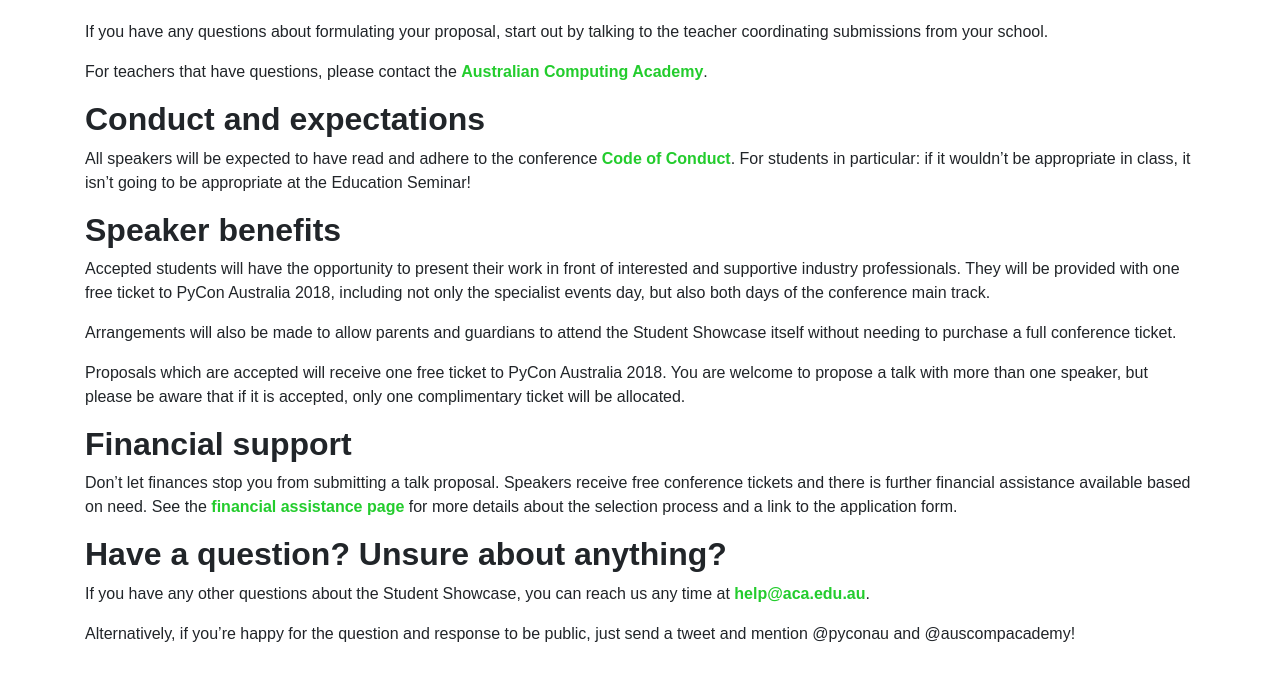
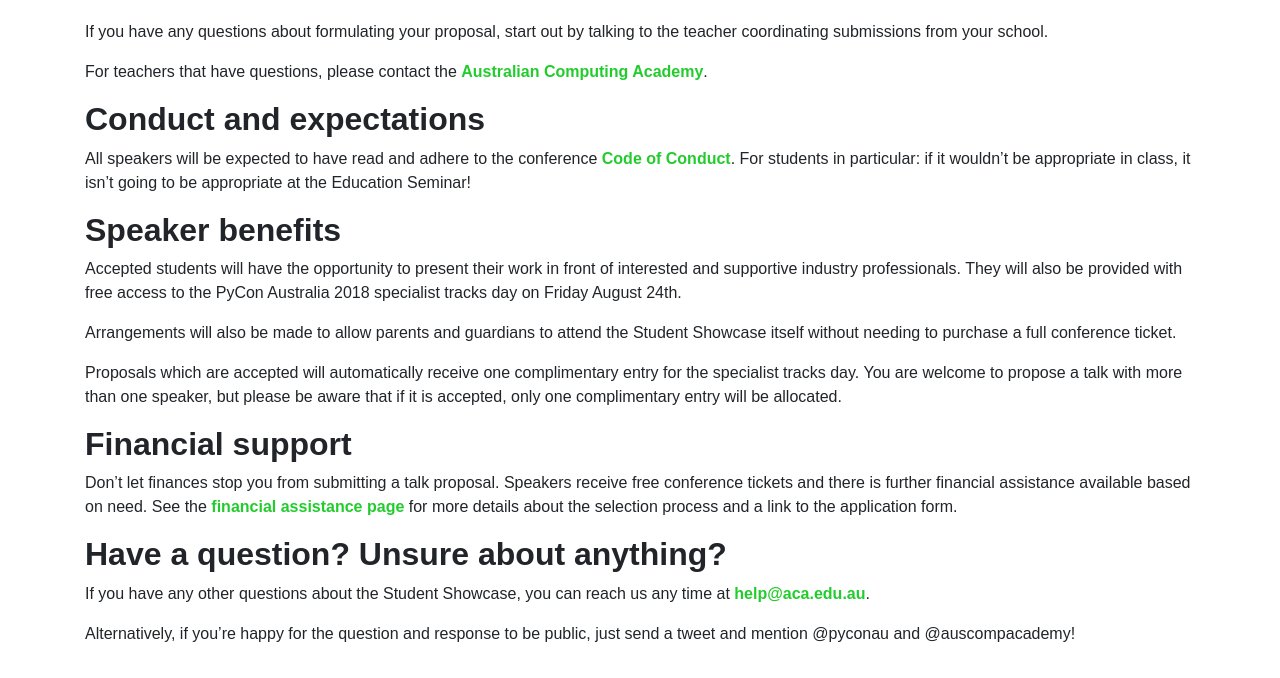
Before and after one commit to pyconau/2018.pycon-au.org, a Jekyll site: the page built from student-showcase.md, in a window 1280 px wide and 900 px high, scrolled down 1377 px, cut to the strip 0-678 px from the top of the window. Built offline with Jekyll 4.4.1, drawn with Linux system fonts in a browser that asks for light colours; some web fonts are replaced.

Commit message:
Student showcase speaker tickets are Friday-only

```diff
--- a/student-showcase.md
+++ b/student-showcase.md
@@ -73,12 +73,11 @@
 
 ## <a name="speaker-benefits"></a> Speaker benefits
 
-Accepted students will have the opportunity to present their work in front of interested and supportive industry professionals. They will be provided with one free ticket to PyCon Australia 2018, including not only the specialist events day, but also both days of the conference main track.
+Accepted students will have the opportunity to present their work in front of interested and supportive industry professionals. They will also be provided with free access to the PyCon Australia 2018 specialist tracks day on Friday August 24th.
 
-Arrangements will also be made to allow parents and guardians to attend the Student Showcase itself without needing to purchase a full conference
-ticket.
+Arrangements will also be made to allow parents and guardians to attend the Student Showcase itself without needing to purchase a full conference ticket.
 
-Proposals which are accepted will receive one free ticket to PyCon Australia 2018. You are welcome to propose a talk with more than one speaker, but please be aware that if it is accepted, only one complimentary ticket will be allocated.
+Proposals which are accepted will automatically receive one complimentary entry for the specialist tracks day. You are welcome to propose a talk with more than one speaker, but please be aware that if it is accepted, only one complimentary entry will be allocated.
 
 ## <a name="financial-support"></a> Financial support
 
```
